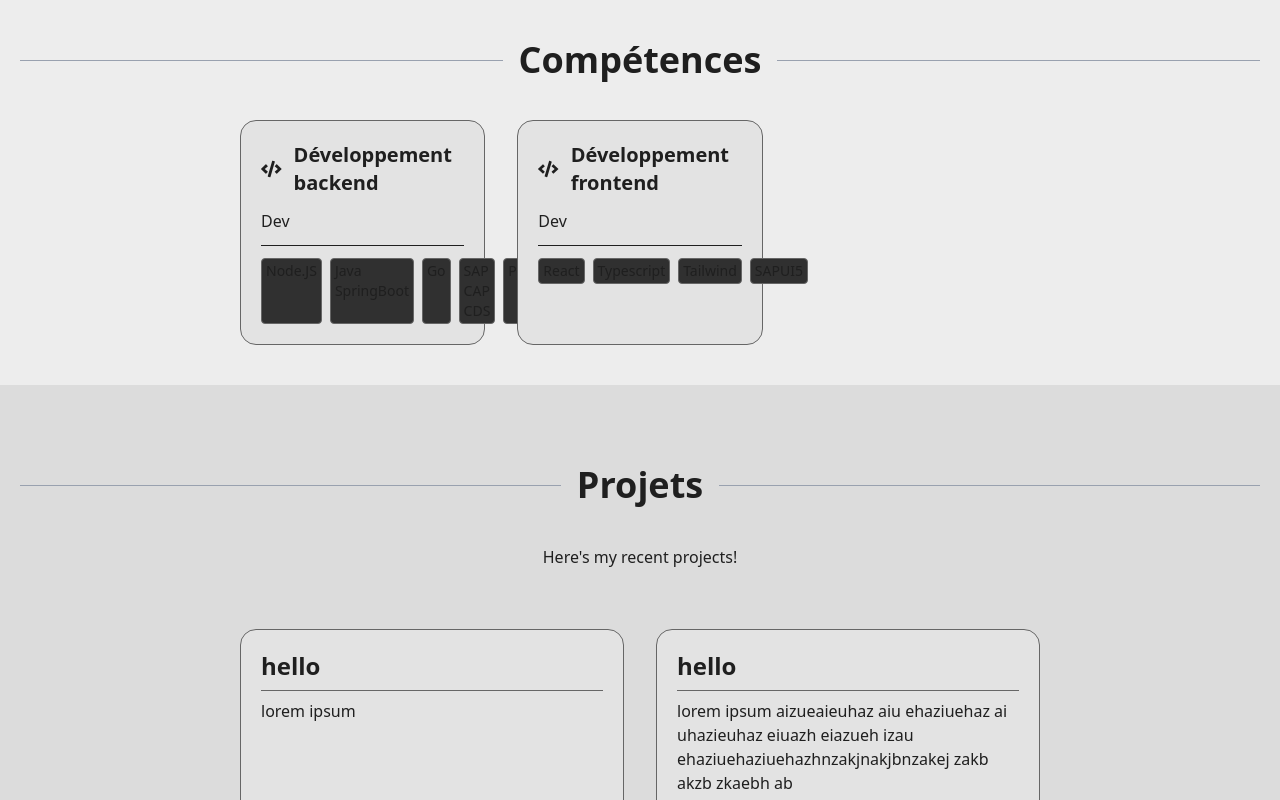
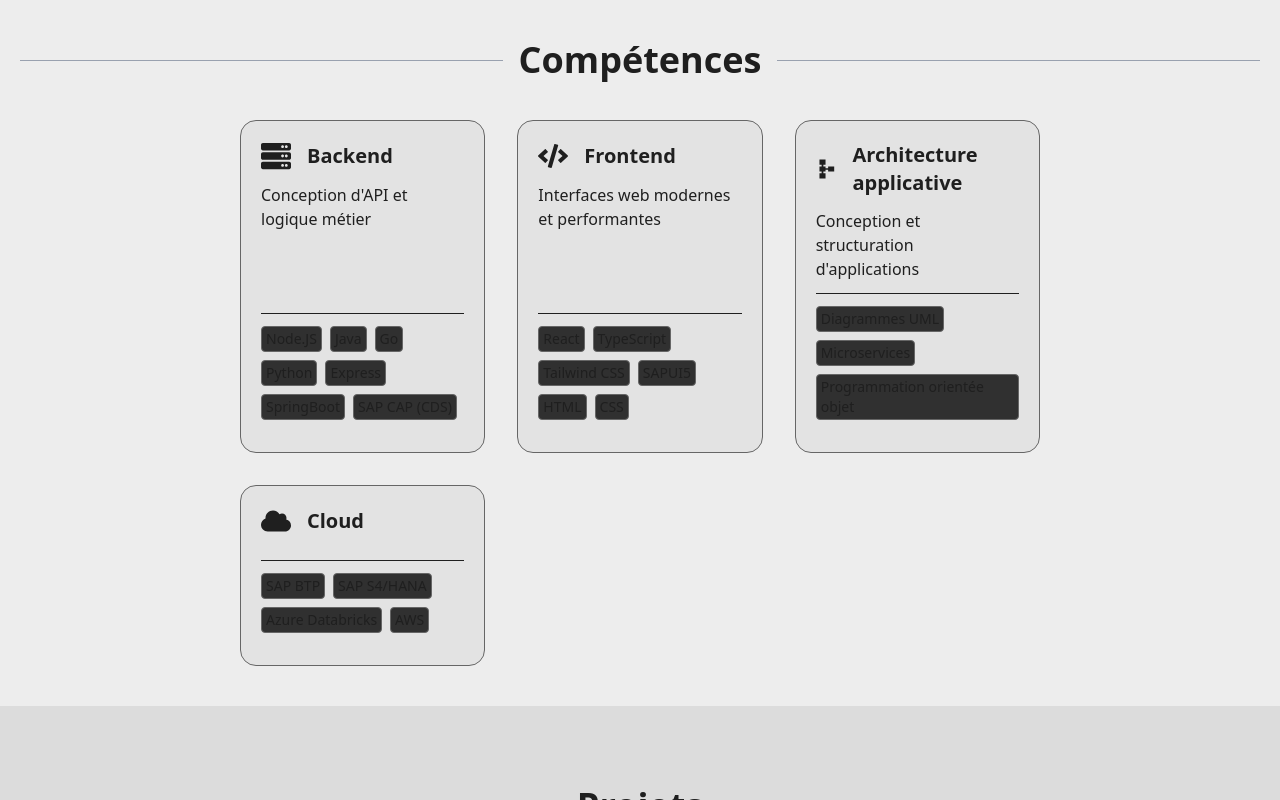
Before and after one commit to Ouistitive/portfolio, a React (Vite) app: page /portfolio/ in a window 1280 px wide. Shown: the part 840-1640 px from the top of the page. Built offline with nearby package versions, Linux system fonts and the light colour scheme.

Commit message:
add skill cards for skill section

```diff
--- a/src/components/business/SkillCard.tsx
+++ b/src/components/business/SkillCard.tsx
@@ -12,17 +12,20 @@ export interface SkillCardProps {
 export function SkillCard({ Icon, title, description, tags }: SkillCardProps) {
 	return (
 		<Card className="flex flex-col gap-3">
-			<div className="flex items-center gap-3">
+			<div className="flex items-center gap-4">
 				<Icon size={30} />
 				<p className="font-bold text-xl">{title}</p>
 			</div>
 			<p>{description}</p>
-			<hr className="bg-border" />
-			<div className="flex gap-2">
-				{tags.map((tag) => (
-					<Badge key={tag} title={tag} />
-				))}
-			</div>
+			<footer className="mt-auto">
+				<hr className="bg-border" />
+				<div className="mt-3 flex flex-wrap gap-2">
+					{tags.map((tag) => (
+						<Badge key={tag} title={tag} />
+					))}
+				</div>
+			</footer>
+			<div className="flex flex-wrap gap-2"></div>
 		</Card>
 	);
 }
--- a/src/components/business/ThemeToggle.tsx
+++ b/src/components/business/ThemeToggle.tsx
@@ -13,7 +13,7 @@ export function ThemeToggle() {
 			<button
 				type="button"
 				onClick={handleClick}
-				className="z-10 cursor-pointer rounded bg-bg-surface px-4 py-2"
+				className="z-10 cursor-pointer rounded px-4 py-2"
 			>
 				{theme === "dark" ? (
 					<MdOutlineLightMode size={20} />
--- a/src/components/sections/SkillsSection.tsx
+++ b/src/components/sections/SkillsSection.tsx
@@ -1,32 +1,47 @@
-import { FaCode } from "react-icons/fa";
+import { FaCloud, FaCode, FaServer } from "react-icons/fa";
+import { MdSchema } from "react-icons/md";
 import { SkillCard, type SkillCardProps } from "../business/SkillCard";
 
 export function SkillsSection() {
 	const skills: SkillCardProps[] = [
 		{
-			Icon: FaCode,
-			title: "Développement backend",
-			description: "Dev",
-			tags: ["Node.JS", "Java SpringBoot", "Go", "SAP CAP CDS", "Python"],
+			Icon: FaServer,
+			title: "Backend",
+			description: "Conception d'API et logique métier",
+			tags: [
+				"Node.JS",
+				"Java",
+				"Go",
+				"Python",
+				"Express",
+				"SpringBoot",
+				"SAP CAP (CDS)",
+			],
 		},
 		{
 			Icon: FaCode,
-			title: "Développement frontend",
-			description: "Dev",
-			tags: ["React", "Typescript", "Tailwind", "SAPUI5"],
+			title: "Frontend",
+			description: "Interfaces web modernes et performantes",
+			tags: ["React", "TypeScript", "Tailwind CSS", "SAPUI5", "HTML", "CSS"],
+		},
+		{
+			Icon: MdSchema,
+			title: "Architecture applicative",
+			description: "Conception et structuration d'applications",
+			tags: ["Diagrammes UML", "Microservices", "Programmation orientée objet"],
+		},
+		{
+			Icon: FaCloud,
+			title: "Cloud",
+			description: "",
+			tags: ["SAP BTP", "SAP S4/HANA", "Azure Databricks", "AWS"],
 		},
 	];
 
 	return (
 		<section className="mx-60 grid grid-cols-3 gap-8">
-			{skills.map(({ title, description, tags }: SkillCardProps) => (
-				<SkillCard
-					key={title}
-					Icon={FaCode}
-					title={title}
-					description={description}
-					tags={tags}
-				/>
+			{skills.map((skill) => (
+				<SkillCard key={skill.title} {...skill} />
 			))}
 		</section>
 	);
--- a/src/pages/Home.tsx
+++ b/src/pages/Home.tsx
@@ -11,8 +11,8 @@ export function HomePage() {
 	const navbarSections: NavbarSection[] = [
 		{ title: "Compétences", link: "#skills", Section: SkillsSection },
 		{ title: "Projets", link: "#projects", Section: ProjectsSection },
+		{ title: "Expérience", link: "#experience", Section: ExperienceSection },
 		{ title: "Formations", link: "#school", Section: SchoolSection },
-		{ title: "Expérience", link: "#experience", Section: ExperienceSection },
 		{ title: "À propos", link: "#about" },
 		{ title: "Contact", link: "#contact" },
 	];
```
